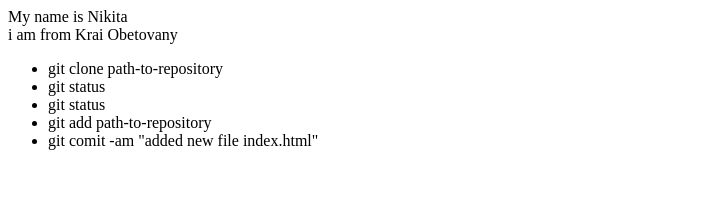
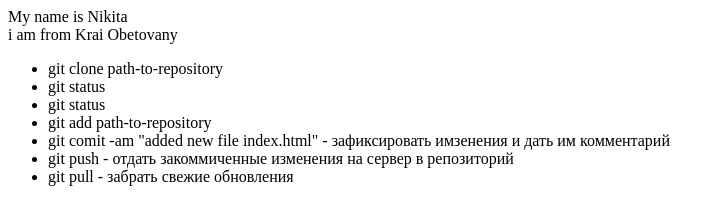
Before and after one commit to shoow-allow/git-lesson, a plain HTML site: page index.html in a window 1280 px wide. Shown: the whole page, without its empty margins (0-725 px from the left). Drawn offline with Linux system fonts and the light colour scheme.

Commit message:
added push-pull instructions

```diff
--- a/index.html
+++ b/index.html
@@ -11,6 +11,8 @@
         <li>git status</li>
         <li>git status</li>
         <li>git add path-to-repository</li>
-        <li>git comit -am "added new file index.html"</li>
+        <li>git comit -am "added new file index.html" - зафиксировать имзенения и дать им комментарий</li>
+        <li>git push - отдать закоммиченные изменения на сервер в репозиторий</li>
+        <li>git pull - забрать свежие обновления</li>
     </ul>
 </div>
```
